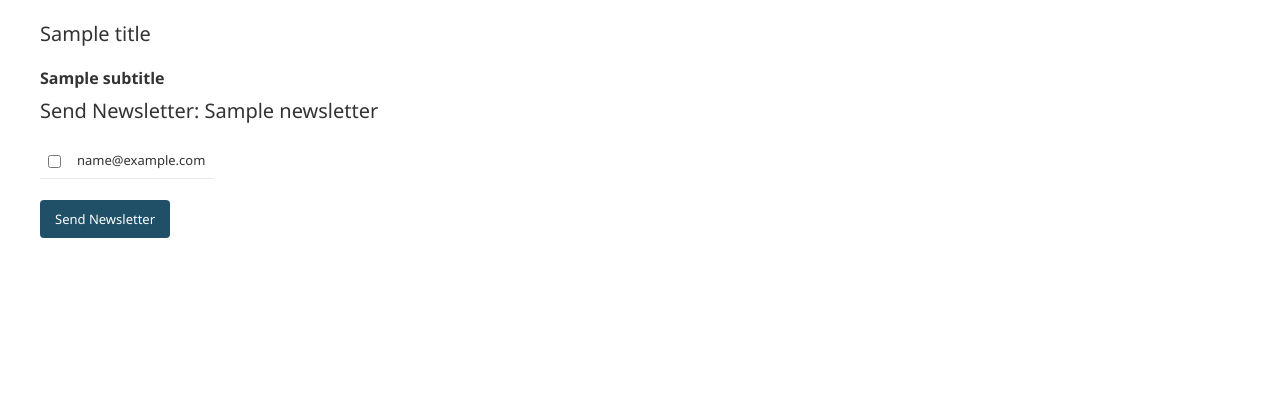
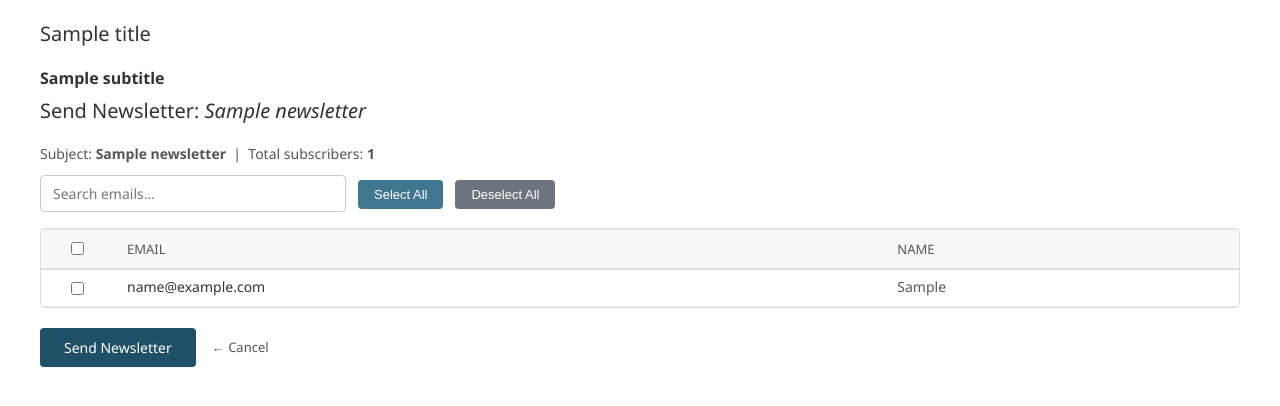
Before and after one commit to Job-Boronsong/torchbearers-mission, a Django app: template core/templates/admin/newsletter_select_subscribers.html in a window 1280 px wide. Shown: the part 99-505 px from the top of the page. Run offline with Django 5.2, Linux system fonts and the light colour scheme; tables that the repository leaves empty hold one stand-in row (values such as "Sample post"); the template is opened without the code that fills it: values that come from a table or form of the project are taken from there, most other values are stand-ins (such as "Sample title", 1, 10 or a date in 2020); some libraries are stand-ins or nearby versions.

Commit message:
Add search and select all functionality to newsletter subscriber selection
Rewrite the newsletter subscriber selection template to include a search input, select all/deselect all buttons, and a live count of selected subscribers.

Replit-Commit-Author: Agent
Replit-Commit-Session-Id: 797bcafd-62d9-498e-90d0-4787b3a5d2ed
Replit-Commit-Checkpoint-Type: full_checkpoint
Replit-Commit-Event-Id: a6ab451b-118a-440d-8a45-7db0295b9d2a
Replit-Commit-Screenshot-Url: https://storage.googleapis.com/screenshot-production-us-central1/0306c3d6-aa6d-4dc5-83b7-60c897e28f32/797bcafd-62d9-498e-90d0-4787b3a5d2ed/gpRN5C3
Replit-Helium-Checkpoint-Created: true

```diff
--- a/core/templates/admin/newsletter_select_subscribers.html
+++ b/core/templates/admin/newsletter_select_subscribers.html
@@ -1,22 +1,135 @@
 {% extends "admin/base_site.html" %}
 {% block content %}
-<h1>Send Newsletter: {{ newsletter.title }}</h1>
+<h1>Send Newsletter: <em>{{ newsletter.title }}</em></h1>
+<p style="color:#555;">Subject: <strong>{{ newsletter.subject }}</strong> &nbsp;|&nbsp; Total subscribers: <strong>{{ subscribers|length }}</strong></p>
 
-<form method="post">
+<form method="post" id="send-form">
   {% csrf_token %}
 
-  <table class="admin-table">
-    {% for sub in subscribers %}
-      <tr>
-        <td>
-          <input type="checkbox" name="subscribers" value="{{ sub.id }}">
-        </td>
-        <td>{{ sub.email }}</td>
-      </tr>
-    {% endfor %}
-  </table>
+  <!-- Toolbar -->
+  <div style="display:flex;align-items:center;gap:12px;margin-bottom:14px;flex-wrap:wrap;">
+    <input
+      type="text"
+      id="email-search"
+      placeholder="Search emails…"
+      autocomplete="off"
+      style="padding:8px 12px;border:1px solid #ccc;border-radius:4px;font-size:14px;width:280px;outline:none;"
+    >
+    <button type="button" id="btn-select-all"
+      style="padding:7px 16px;background:#417690;color:#fff;border:none;border-radius:4px;cursor:pointer;font-size:13px;">
+      Select All
+    </button>
+    <button type="button" id="btn-deselect-all"
+      style="padding:7px 16px;background:#6c757d;color:#fff;border:none;border-radius:4px;cursor:pointer;font-size:13px;">
+      Deselect All
+    </button>
+    <span id="selected-count" style="font-size:13px;color:#333;font-weight:600;"></span>
+  </div>
 
-  <br>
-  <input type="submit" class="default" value="Send Newsletter">
+  <!-- Subscriber list -->
+  <div style="border:1px solid #ddd;border-radius:4px;max-height:420px;overflow-y:auto;background:#fff;">
+    <table style="width:100%;border-collapse:collapse;" id="subscriber-table">
+      <thead style="position:sticky;top:0;background:#f8f8f8;z-index:1;">
+        <tr style="border-bottom:2px solid #ddd;">
+          <th style="width:44px;padding:10px 14px;text-align:center;">
+            <input type="checkbox" id="header-check" title="Toggle visible">
+          </th>
+          <th style="padding:10px 14px;text-align:left;font-size:13px;color:#555;">Email</th>
+          <th style="padding:10px 14px;text-align:left;font-size:13px;color:#555;">Name</th>
+        </tr>
+      </thead>
+      <tbody id="subscriber-body">
+        {% for sub in subscribers %}
+        <tr class="sub-row" data-email="{{ sub.email|lower }}" data-name="{{ sub.first_name|lower }}"
+          style="border-bottom:1px solid #f0f0f0;transition:background 0.1s;">
+          <td style="padding:9px 14px;text-align:center;">
+            <input type="checkbox" name="subscribers" value="{{ sub.id }}" class="sub-check">
+          </td>
+          <td style="padding:9px 14px;font-size:14px;">{{ sub.email }}</td>
+          <td style="padding:9px 14px;font-size:14px;color:#555;">{{ sub.first_name|default:"—" }}</td>
+        </tr>
+        {% empty %}
+        <tr><td colspan="3" style="padding:20px;text-align:center;color:#888;">No active subscribers found.</td></tr>
+        {% endfor %}
+      </tbody>
+    </table>
+  </div>
+
+  <div id="no-results" style="display:none;padding:16px;text-align:center;color:#888;font-size:14px;">
+    No subscribers match your search.
+  </div>
+
+  <!-- Actions -->
+  <div style="margin-top:18px;display:flex;align-items:center;gap:16px;flex-wrap:wrap;">
+    <input type="submit" class="default" value="Send Newsletter"
+      style="padding:10px 24px;font-size:14px;cursor:pointer;">
+    <a href="{% url 'admin:core_newsletter_changelist' %}"
+      style="color:#555;font-size:13px;text-decoration:none;">← Cancel</a>
+  </div>
 </form>
+
+<script>
+(function () {
+  const searchInput  = document.getElementById('email-search');
+  const btnAll       = document.getElementById('btn-select-all');
+  const btnNone      = document.getElementById('btn-deselect-all');
+  const headerCheck  = document.getElementById('header-check');
+  const countLabel   = document.getElementById('selected-count');
+  const noResults    = document.getElementById('no-results');
+  const rows         = Array.from(document.querySelectorAll('.sub-row'));
+  const checks       = Array.from(document.querySelectorAll('.sub-check'));
+
+  function visibleRows() {
+    return rows.filter(r => r.style.display !== 'none');
+  }
+
+  function updateCount() {
+    const total    = checks.filter(c => c.checked).length;
+    countLabel.textContent = total > 0 ? total + ' selected' : '';
+    const vis = visibleRows();
+    headerCheck.indeterminate = false;
+    const checkedVis = vis.filter(r => r.querySelector('.sub-check').checked).length;
+    if (vis.length === 0) {
+      headerCheck.checked = false;
+    } else if (checkedVis === vis.length) {
+      headerCheck.checked = true;
+    } else if (checkedVis === 0) {
+      headerCheck.checked = false;
+    } else {
+      headerCheck.indeterminate = true;
+    }
+  }
+
+  function applySearch() {
+    const q = searchInput.value.toLowerCase().trim();
+    let shown = 0;
+    rows.forEach(row => {
+      const match = !q || row.dataset.email.includes(q) || row.dataset.name.includes(q);
+      row.style.display = match ? '' : 'none';
+      if (match) shown++;
+    });
+    noResults.style.display = shown === 0 ? '' : 'none';
+    updateCount();
+  }
+
+  function setVisible(checked) {
+    visibleRows().forEach(r => { r.querySelector('.sub-check').checked = checked; });
+    updateCount();
+  }
+
+  searchInput.addEventListener('input', applySearch);
+  btnAll.addEventListener('click',  () => setVisible(true));
+  btnNone.addEventListener('click', () => setVisible(false));
+  headerCheck.addEventListener('change', () => setVisible(headerCheck.checked));
+  checks.forEach(c => c.addEventListener('change', updateCount));
+
+  // Row hover highlight
+  rows.forEach(row => {
+    row.addEventListener('mouseenter', () => { row.style.background = '#f5faff'; });
+    row.addEventListener('mouseleave', () => { row.style.background = ''; });
+  });
+
+  updateCount();
+})();
+</script>
 {% endblock %}
```
